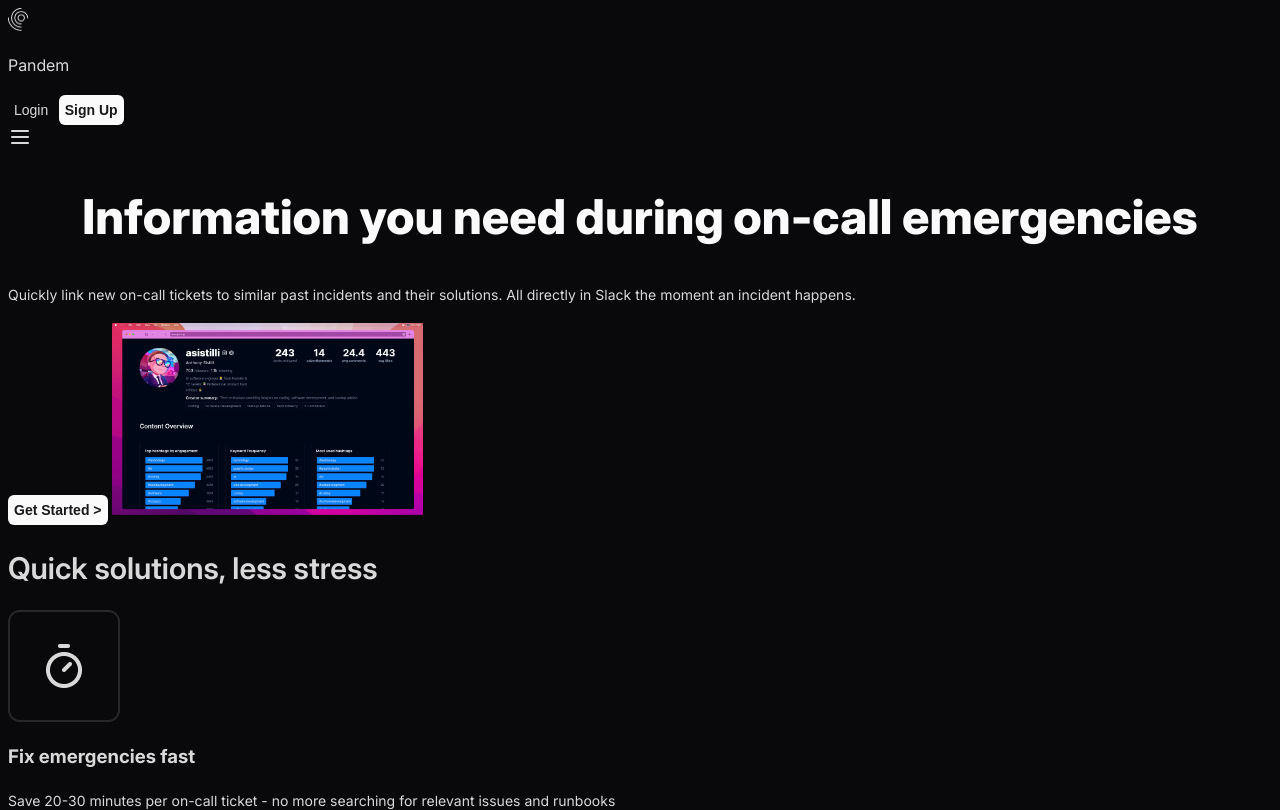
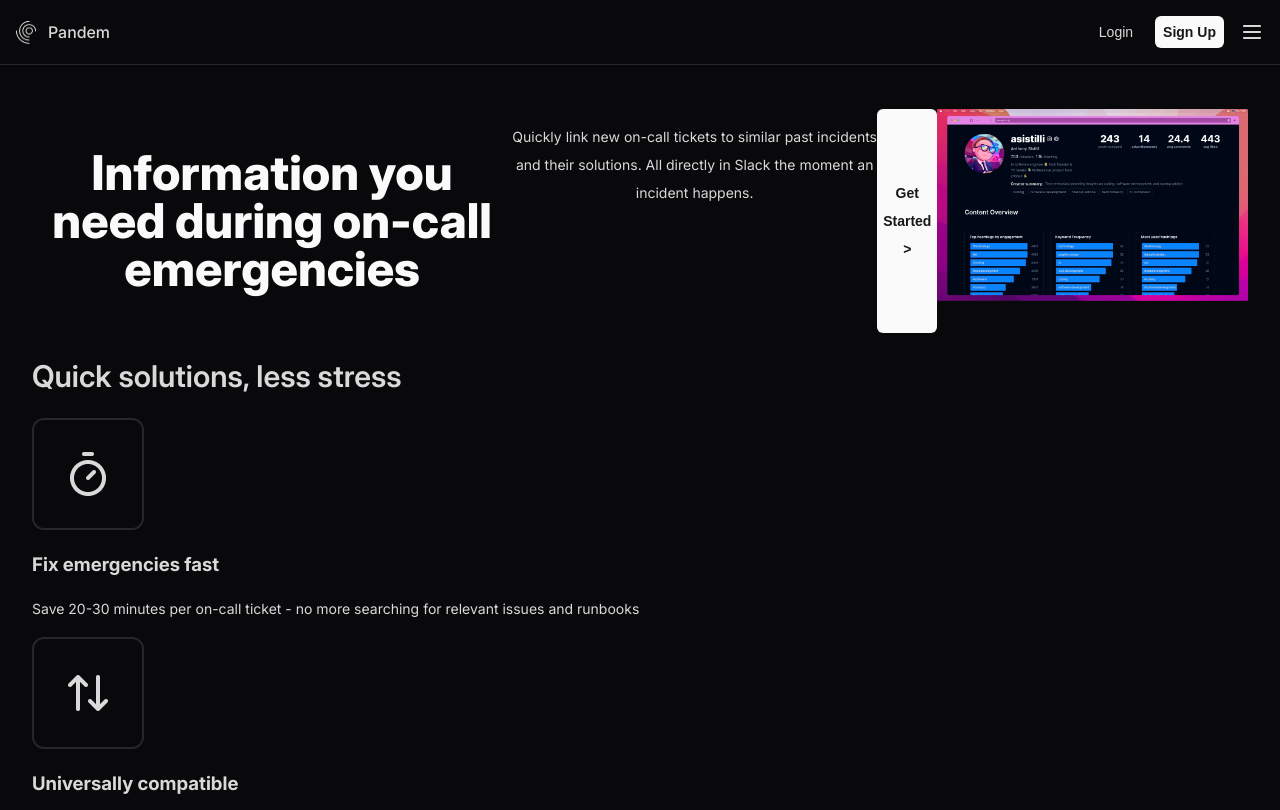
Before and after one commit to Hamzafpllefia/prueba_examen_daw1, a plain HTML site: page index.html in a window 1280 px wide. Shown: the top 810 px of the page. Drawn offline with Linux system fonts and the light colour scheme.

Commit message:
CASI ACABADO  EL FLEX

```diff
--- a/index.html
+++ b/index.html
@@ -8,7 +8,7 @@
 </head>
 <body>
     <header>
-        <div>
+        <div id="divLogoName">
             <img width="20px" height="23px" src="img/logo-pandem.png" alt="Logo Pandem">
             <p id="nombreLogo">Pandem</p>
         </div>
@@ -21,18 +21,16 @@
                 <a href="">Contact Us</a>
             </nav>
         </div>
-        <div>
+        <div id="buttons-header">
             <button id="button-login">Login</button>
             <button id="button-sign_up">Sign Up</button>
-        </div>
-        <div>
             <img width="24px" height="24px" src="img/logo-menu.png" alt="Logo Menu">
         </div>
     </header>
     <main>
-        <section>
+        <section id="section1">
             <h1>Information you need during on-call emergencies</h1>
-            <p>Quickly link new on-call tickets to similar past incidents and their solutions. All directly in Slack the moment an incident happens.</p>
+            <p class="align-items-center">Quickly link new on-call tickets to similar past incidents and their solutions. All directly in Slack the moment an incident happens.</p>
             <button class="get-started">Get Started ></button>
             <img src="img/imagen-cv.png" width="311px" height="192px" alt="Imgen Web CV Grande">
         </section>
--- a/styles.css
+++ b/styles.css
@@ -9,12 +9,14 @@ body {
     font-family: 'Inter', sans-serif;
     background-color: #09090B;
     color: #D9D9D9 ;
+    margin: 0;
 }
 
-#nombreLogo{
+#nombreLogo {
     font-size: 16px;
-    font-weight: 500px;
+    font-weight: 500;
     line-height: 28px;
+    margin: 0;
 }
 
 nav{
@@ -38,6 +40,7 @@ nav{
     border: none;
     border-radius: 6px;
     background-color: #FAFAFA;
+    padding: 2px 8px;
 }
 
 h1{
@@ -81,3 +84,44 @@ footer a{
     font-weight: 400;
 
 }
+
+/*PONIENDO ESTILOS DISPLAY FLEX*/
+
+header{
+    display: flex;
+    justify-content: space-between;
+    align-items: center;
+    border-bottom:1px solid #27272A;
+    padding: 16px;
+}
+
+#divLogoName{
+    display: flex;
+    gap: 12px;
+    align-items: center
+}
+
+#buttons-header{
+    display: flex;
+    align-items: center;
+    gap: 16px;
+}
+
+main{
+    padding: 44px 32px 96px 32px;
+    gap: 32px;
+}
+
+.align-items-center{
+    text-align: center;
+}
+
+.get-started{
+    display: flex;
+    justify-content: center;
+    align-items: center;
+}
+
+#section1{
+    display: flex
+}
```
